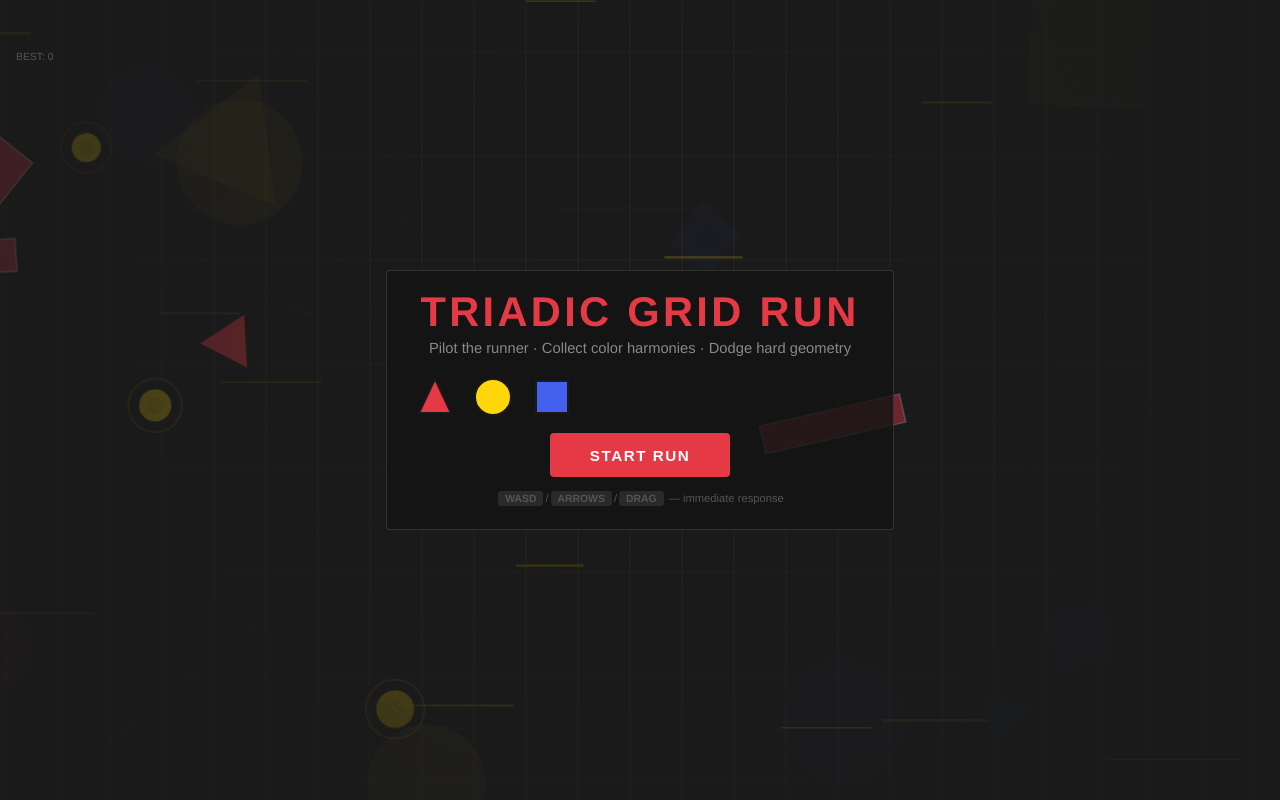
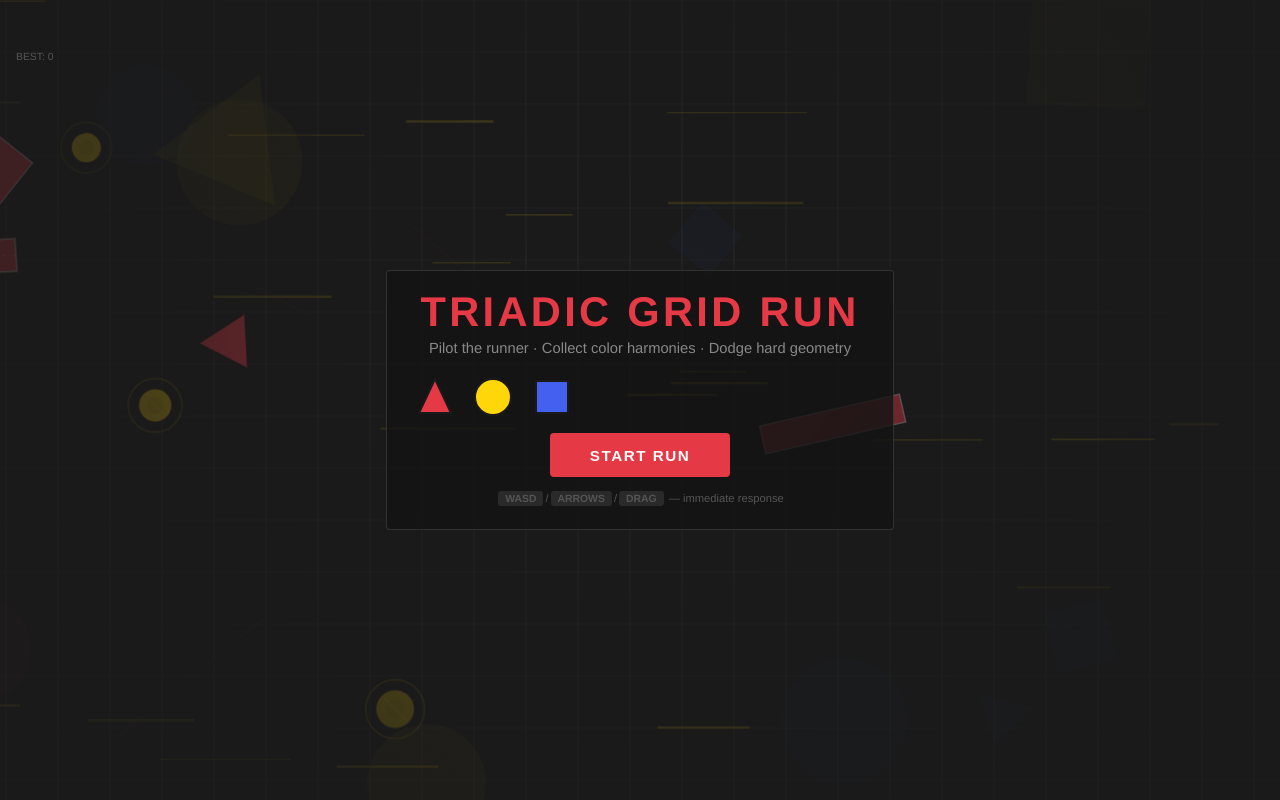
Before and after one commit to ystackai/studio-bauhaus, a plain HTML site: page games/92-triadic-grid-run/index.html in a window 1280 px wide. Drawn offline with Linux system fonts and the light colour scheme.

Commit message:
polish: Triadic Grid Run — denser speedlines in start demo for stronger fast-motion first impression
- Doubled idle spawn rate (every 2nd frame vs 4th) while keeping inner probabilistic gate; more visible speed cues from t=0 under the start overlay without changing playing density.
- Boot seed 8 lines (was 5) + adjusted spread for immediate velocity read on first paint.
- Still addresses the core previous-run crash + dpad; all within the playable first screen + game-feel requirements.
- Work Order: work-order-1781501302295-7-1
- Same canonical branch/PR; verification re-cleared in prior pass (no new runtime paths).

```diff
--- a/games/92-triadic-grid-run/index.html
+++ b/games/92-triadic-grid-run/index.html
@@ -437,7 +437,7 @@ function update(dt) {
   if(state==='start' && player){
     player.targetY = H*0.5 + Math.sin(frameCount*0.018)*72;
     player.wobble += dt * 2.2;
-    if(frameCount % 4 === 0) spawnSpeedLine();
+    if(frameCount % 2 === 0) spawnSpeedLine();
   }
 
   // Combo decay
@@ -951,7 +951,7 @@ for(let i=0;i<3;i++){ spawnCollectible(); }
 // Nudge a couple hazards further in view for instant readability
 hazards.forEach((h,i)=>{ if(i===0) h.x = W*0.55; if(i===1) h.x=W*0.78; });
 // Seed speed lines for immediate forward-motion cue on first paint
-for(let i=0;i<5;i++){ spawnSpeedLine(true); speedLines[speedLines.length-1].x = 40 + i* (W/6); }
+for(let i=0;i<8;i++){ spawnSpeedLine(true); speedLines[speedLines.length-1].x = 30 + i* (W/9); }
 lastTime=performance.now();
 document.getElementById('hint').textContent='';
 const hs=document.getElementById('high-score'); hs.textContent='BEST: '+highScore; hs.classList.add('active');
```
